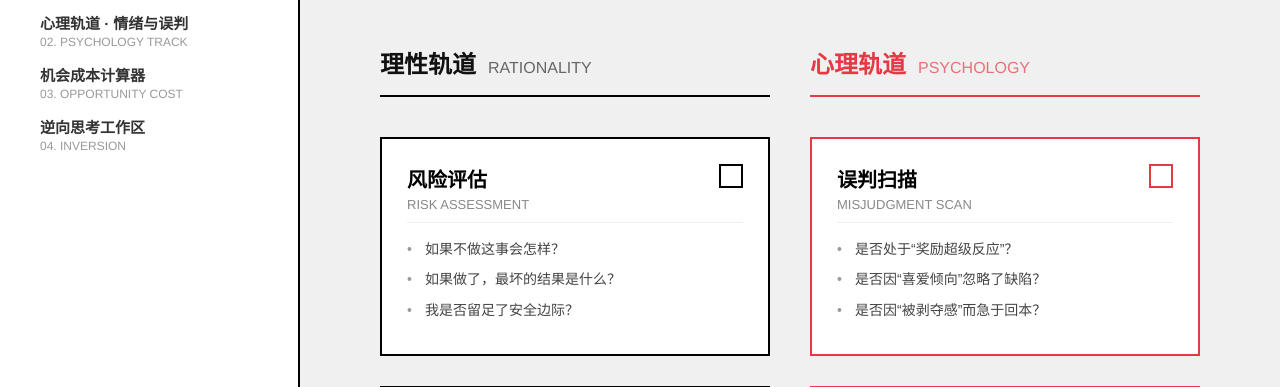
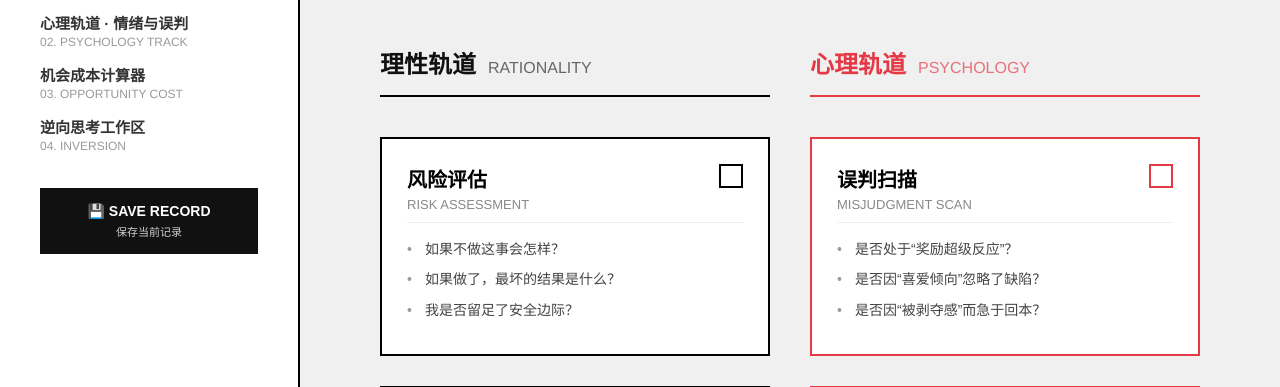
Before and after one commit to TU-Dan/Brainpower, a plain HTML site: page munger_checklist_swiss.html in a window 1280 px wide. Shown: the part 333-720 px from the top of the page. Drawn offline with Linux system fonts and the light colour scheme.

Commit message:
Update munger_checklist_swiss.html

```diff
--- a/munger_checklist_swiss.html
+++ b/munger_checklist_swiss.html
@@ -117,6 +117,35 @@
             color: #999;
             text-decoration: none;
             font-family: "Microsoft YaHei", sans-serif;
+            margin-bottom: 20px; /* 给上面的按钮留点空间 */
+        }
+
+        .save-btn {
+            width: 100%;
+            padding: 15px;
+            background: var(--text-color);
+            color: #fff;
+            border: none;
+            font-family: "Microsoft YaHei", sans-serif;
+            font-weight: 700;
+            font-size: 14px;
+            text-transform: uppercase;
+            cursor: pointer;
+            margin-top: 20px;
+            transition: all 0.2s;
+            margin-bottom: 20px;
+        }
+
+        .save-btn:hover {
+            background: var(--accent);
+        }
+
+        .save-btn .sub {
+            display: block;
+            font-size: 11px;
+            font-weight: normal;
+            opacity: 0.8;
+            margin-top: 4px;
         }
 
         /* Main Content */
@@ -439,6 +468,11 @@
                     </a>
                 </li>
             </ul>
+
+            <button onclick="savePage()" class="save-btn">
+                💾 Save Record
+                <span class="sub">保存当前记录</span>
+            </button>
         </div>
 
         <a href="index.html" class="back-link">← 返回首页 Back to Index</a>
@@ -643,11 +677,45 @@
     </main>
 
     <script>
+        // Checkbox 交互逻辑
         document.querySelectorAll('.checkbox').forEach(box => {
             box.addEventListener('click', function() {
                 this.classList.toggle('checked');
             });
         });
+
+        // 保存页面逻辑
+        function savePage() {
+            // 1. 把所有 textarea 的当前输入值写入到 textContent 中
+            // 这样 outerHTML 才能获取到你输入的内容
+            document.querySelectorAll('textarea').forEach(area => {
+                area.textContent = area.value;
+            });
+
+            // 2. 获取当前时间作为文件名后缀
+            const now = new Date();
+            const year = now.getFullYear();
+            const month = String(now.getMonth() + 1).padStart(2, '0');
+            const day = String(now.getDate()).padStart(2, '0');
+            const dateStr = `${year}-${month}-${day}`;
+
+            // 3. 构造文件名: Munger_Checklist_2025-12-24.html
+            const fileName = `Munger_Checklist_${dateStr}.html`;
+
+            // 4. 获取当前页面的完整 HTML
+            const htmlContent = "<!DOCTYPE html>\n" + document.documentElement.outerHTML;
+
+            // 5. 创建 Blob 对象并下载
+            const blob = new Blob([htmlContent], {type: 'text/html'});
+            const link = document.createElement('a');
+            link.href = URL.createObjectURL(blob);
+            link.download = fileName;
+
+            // 触发下载
+            document.body.appendChild(link);
+            link.click();
+            document.body.removeChild(link);
+        }
     </script>
 
 </body>
```
